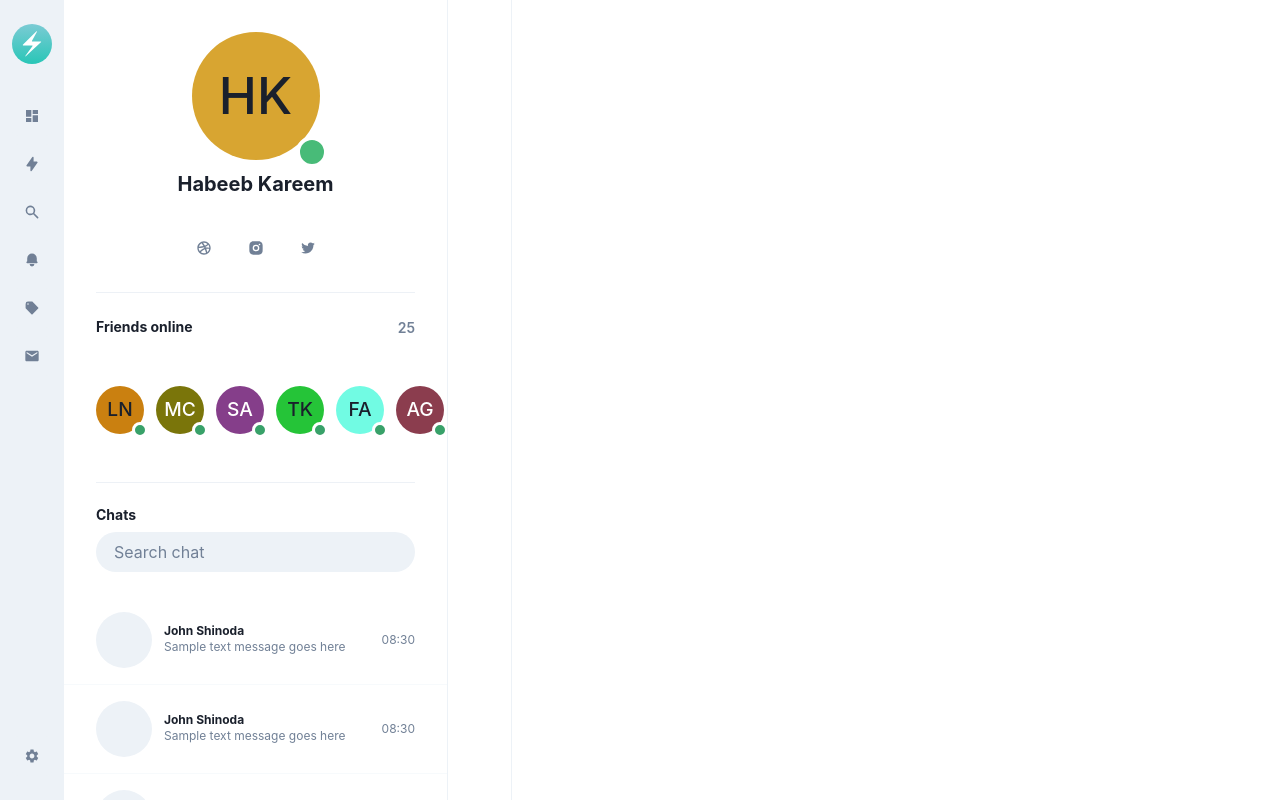
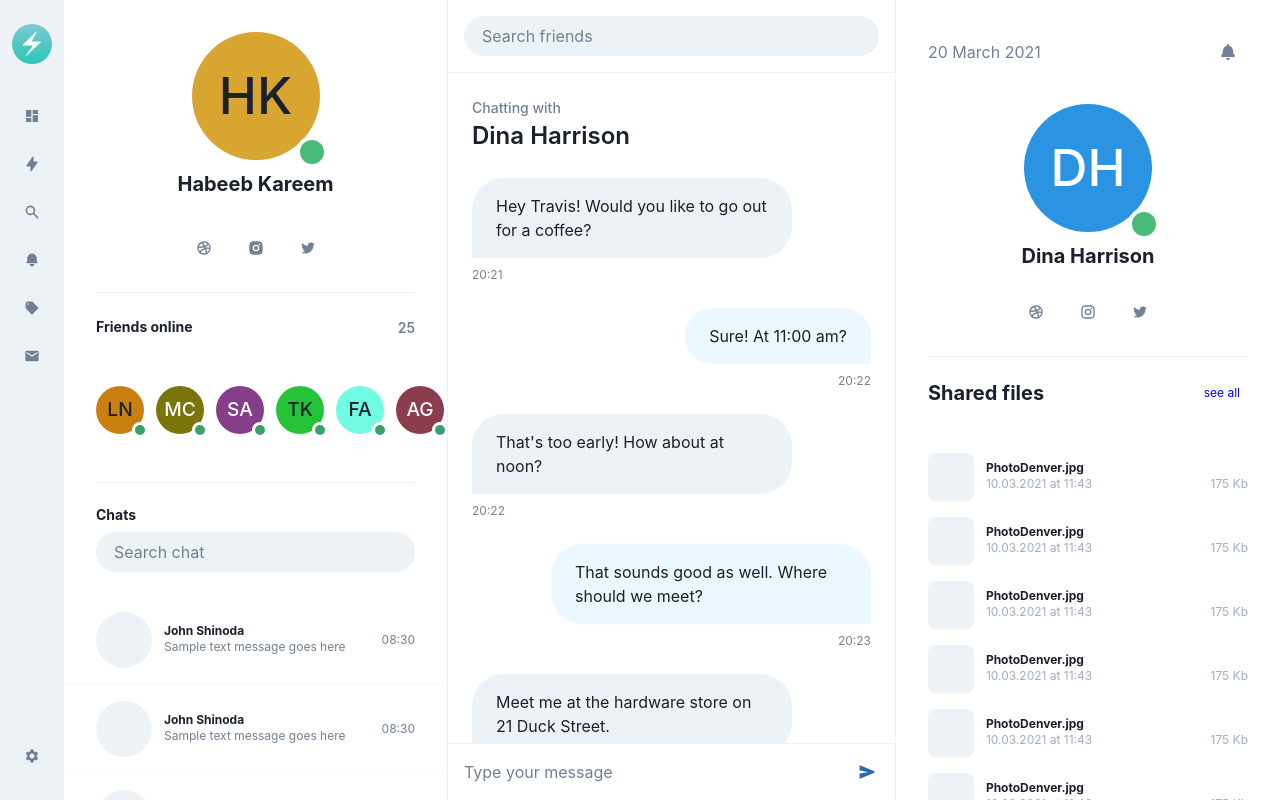
Before and after one commit to olaide-hok/Chat-App, a Next.js app: page / in a window 1280 px wide. Built offline with nearby package versions, Linux system fonts and the light colour scheme.

Commit message:
Complete ChatApp project.
Added Drawer toggle features for Chat & Files sections on md screens.

Added responsiveness to ChatHistorySidebar and ChatFiles sections.

```diff
--- a/pages/index.tsx
+++ b/pages/index.tsx
@@ -1,8 +1,23 @@
-import {HStack, Flex} from '@chakra-ui/react'
+import {HStack, Flex, useDisclosure} from '@chakra-ui/react'
+import Chat from '../components/Chat'
+import ChatFiles from '../components/ChatFiles'
+import ChatFilesDrawer from '../components/ChatFiles/ChatFilesDrawer'
+import ChatHistoryDrawer from '../components/ChatHistory/ChatHistoryDrawer'
 import ChatHistorySidebar from '../components/ChatHistory/ChatHistorySidebar'
 import Navigation from '../components/Navigation'
 
-const IndexPage = () => (
+const IndexPage = () => {
+  const {
+    isOpen: isChatHistoryOpen,
+    onOpen: onChatHistoryOpen,
+    onClose: onChatHistoryClose,
+  } = useDisclosure()
+  const {
+    isOpen: isChatFilesOpen,
+    onOpen: onChatFilesOpen,
+    onClose: onChatFilesClose,
+  } = useDisclosure()
+  return (
     <HStack h="100vh" spacing={0}>
       <Flex as="nav" h="full" maxW={16} w="full" bg="gray.100">
         <Navigation />
@@ -10,7 +25,8 @@ const IndexPage = () => (
       <Flex
         as="aside"
         h="full"
-      maxW="sm"
+        maxW={{base: 'xs', xl: 'sm'}}
+        display={{base: 'none', lg: 'flex'}}
         w="full"
         borderRightColor="gray.100"
         borderRightWidth={1}
@@ -20,13 +36,29 @@ const IndexPage = () => (
       <Flex
         as="main"
         h="full"
-      maxW={16}
         flex={1}
         borderRightColor="gray.100"
-      borderRightWidth={1}
+        borderRightWidth={1}>
+        <Chat
+          onChatHistoryOpen={onChatHistoryOpen}
+          onChatFilesOpen={onChatFilesOpen}
         />
-    <Flex as="aside" h="full" maxW="sm" w="full" />
+      </Flex>
+      <Flex
+        as="aside"
+        h="full"
+        maxW={{base: 'xs', xl: 'sm'}}
+        display={{base: 'none', lg: 'flex'}}
+        w="full">
+        <ChatFiles />
+      </Flex>
+      <ChatHistoryDrawer
+        isOpen={isChatHistoryOpen}
+        onClose={onChatHistoryClose}
+      />
+      <ChatFilesDrawer isOpen={isChatFilesOpen} onClose={onChatFilesClose} />
     </HStack>
   )
+}
 
 export default IndexPage
```
Lines whose indentation alone changed are shown as unchanged.
